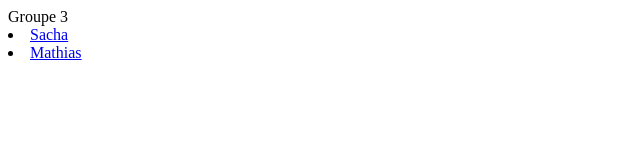
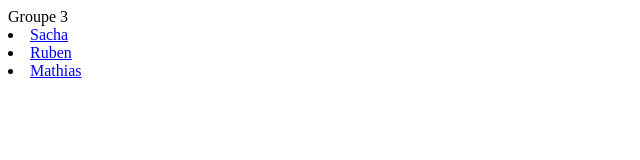
Before and after one commit to animsai/M426-demo, a plain HTML site: page g3.html in a window 1280 px wide. Shown: the full height of the page, 0-640 px from the left. Drawn offline with Linux system fonts and the light colour scheme.

Commit message:
ajout du g3.html version ruben

```diff
--- a/g3.html
+++ b/g3.html
@@ -1,7 +1,13 @@
 <html>
 <body>
 <h> Groupe 3</h1>
+
+
 <li><a href=Sacha.html>Sacha</a></li>
-<li><a href=mathias.html>Mathias</></li>
+<li><a href=test.html>Ruben</a></li>
+<li><a href=mathias.html>Mathias</a></li>
+
+
+
 </body>
 </html>
```
